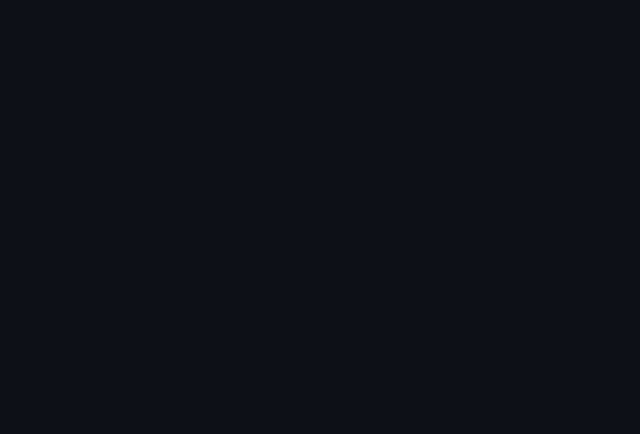
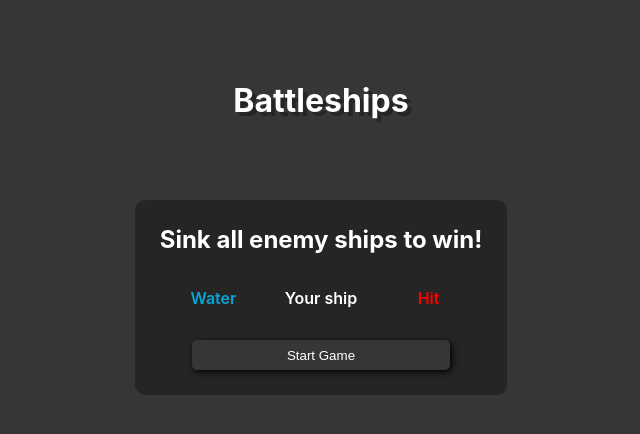
Before and after one commit to Tree-Ro/battleships, a website built with webpack: page src/index.html in a window 1280 px wide. Shown: the whole page, without its empty margins (319-959 px from the left). Built offline with nearby package versions, Linux system fonts and the light colour scheme.

Commit message:
Added a simple html introductory screen to the game

```diff
--- a/src/index.html
+++ b/src/index.html
@@ -5,5 +5,20 @@
     <meta name="viewport" content="width=device-width, initial-scale=1.0" />
     <title>Battleships!</title>
   </head>
-  <body></body>
+  <body>
+    <div id="header">
+      <h1>Battleships</h1>
+    </div>
+    <div id="board-container">
+      <div id="introduction">
+        <h2>Sink all enemy ships to win!</h2>
+        <div class="colour-info">
+          <div class="water">Water</div>
+          <div class="ship">Your ship</div>
+          <div class="hit">Hit</div>
+        </div>
+        <button>Start Game</button>
+      </div>
+    </div>
+  </body>
 </html>
--- a/src/index.js
+++ b/src/index.js
@@ -1 +1,5 @@
 import './style.css';
+import Player from './game/playerModules/player.js';
+import createGameboard from './game/gameboardModules/gameboard.js';
+
+console.log('hello, world');
--- a/src/style.css
+++ b/src/style.css
@@ -1,3 +1,106 @@
+:root {
+  --main-bg-colour: #363636;
+  --board-cell-colour: #252525;
+  --ship-hit-colour: #ff0000;
+  --water-colour: #05a5d6;
+  --ship-colour: #FFFFFF;
+}
+
+*,
+*::before,
+*::after {
+  margin: 0;
+  padding: 0;
+  box-sizing: inherit;
+}
+
 html {
-  background-color: #0d1117;
+  height: 100%;
+
+  color: white;
+  background-color: var(--main-bg-colour);
 }
+
+body {
+  height: 100%;
+
+  box-sizing: border-box;
+  font-family: -apple-system,
+  BlinkMacSystemFont,"Segoe UI","Roboto","Oxygen",
+  "Ubuntu","Cantarell","Fira Sans","Droid Sans",
+  "Helvetica Neue",sans-serif;
+
+  display: grid;
+  grid-template-rows: 200px 1fr;
+}
+
+#header {
+  display: grid;
+  place-items: center;
+
+  text-shadow: #252525 4px 4px;
+}
+
+#board-container {
+  width: 100%;
+  display: grid;
+}
+
+#board-container #introduction {
+  display: grid;
+  grid-gap: 15px;
+
+  justify-self: center;
+  align-self: flex-start;
+
+  padding: 25px;
+
+  background-color: var(--board-cell-colour);
+  border-radius: 10px;
+
+  grid-template-rows: 45px 25px 45px;
+}
+
+#introduction .colour-info{
+  display: grid;
+  grid-auto-flow: column;
+  place-items: center;
+  grid-template-columns: repeat(3, 1fr);
+}
+
+#introduction .colour-info > div {
+  font-weight: 600;
+}
+#introduction .colour-info > .water {
+  color: var(--water-colour);
+}
+#introduction .colour-info > .ship {
+  color: var(--ship-colour);
+}
+#introduction .colour-info > .hit {
+  color: var(--ship-hit-colour);
+}
+
+#introduction button {
+  color: white;
+  margin-top: 15px;
+  width: 80%;
+  justify-self: center;
+
+  background-color: var(--main-bg-colour);
+  border: none;
+  border-radius: 5px;
+  box-shadow: black 2px 2px 6px;
+
+  transition: 0.1s;
+}
+#introduction button:hover {
+  background-color:  white;
+  color: black;
+
+  transform: scale(1.05);
+  transition: 0.1s;
+}
+#introduction button:active {
+  transform: scale(0.95)
+}
```
Also changed, not shown: src/dom.js (added).
